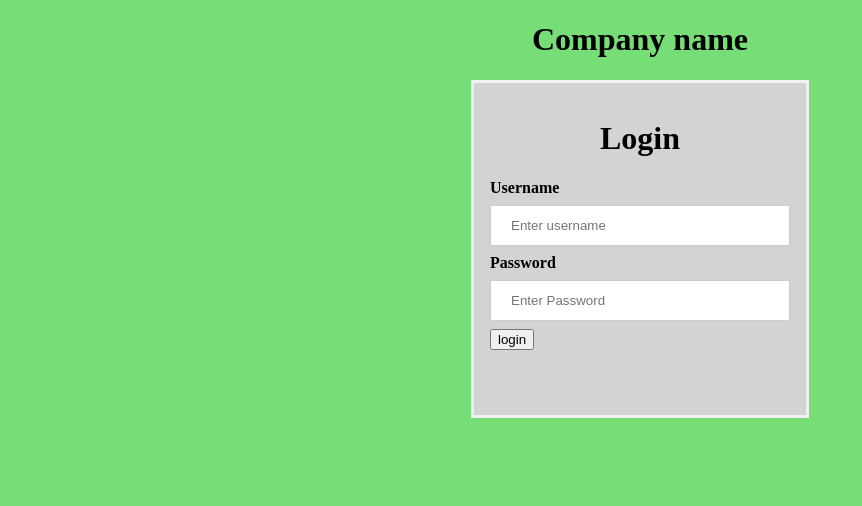
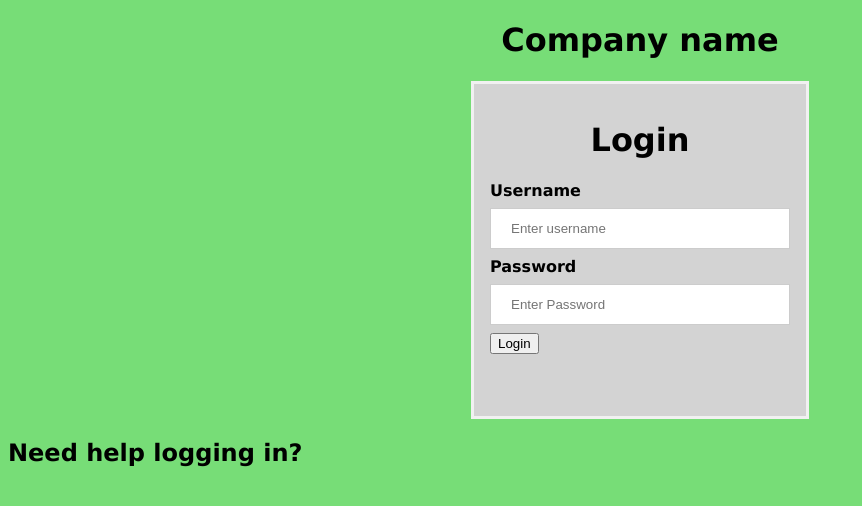
Before and after one commit to Ophiscus/comp-6000, a CodeIgniter app: the page made by bcit-ci-CodeIgniter-3.1.13-0-gbcb17eb/bcit-ci-CodeIgniter-bcb17eb/application/views/loginview.php in a window 1280 px wide. Shown: the top 506 px of the page, without its empty margins (0-862 px from the left). Run offline with CodeIgniter, Linux system fonts and the light colour scheme.

Commit message:
Updated font on Login Page and further commenting

```diff
--- a/bcit-ci-CodeIgniter-3.1.13-0-gbcb17eb/bcit-ci-CodeIgniter-bcb17eb/application/views/loginview.php
+++ b/bcit-ci-CodeIgniter-3.1.13-0-gbcb17eb/bcit-ci-CodeIgniter-bcb17eb/application/views/loginview.php
@@ -42,19 +42,19 @@ input[type=text], input[type=password] {
 
 <!-- Heading of the page  -->
 
-	<h1>Company name</h1>
+	<h1 style="font-family:verdana";>Company name</h1>
 
 <!-- Form to enter in Username and Password   -->
 	<div class ="container">
-	    <h1>Login</h1>
-		<label for = "usern"><b>Username</b></label>
+	    <h1 style="font-family:verdana";>Login</h1>
+		<label for = "usern"><b style="font-family:verdana";>Username</b></label>
 		<input type = "text" placeholder = "Enter username" name = "usern" required>
 
-		<label for = "ps"><b>Password</b></label>
+		<label for = "ps"><b style="font-family:verdana";>Password</b></label>
 		<input type = "password" placeholder = "Enter Password" name="ps" required>
 
 <!-- Submit button // need to map the submit button to the dashboard -->
-		<button type="submit">login</button>
+		<button type="submit">Login</button>
 
 <!-- when one or both fields don't have a value to check -->
 
@@ -63,5 +63,8 @@ input[type=text], input[type=password] {
 
 
 </div>
+
+<h2 style="font-family:verdana"> Need help logging in?</h2>
+<!-- link to contact us page  -->
 </body>
 </html>
```
